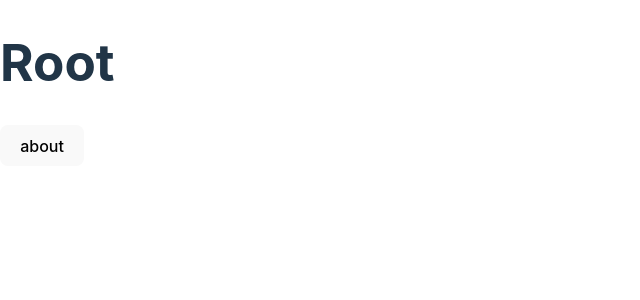
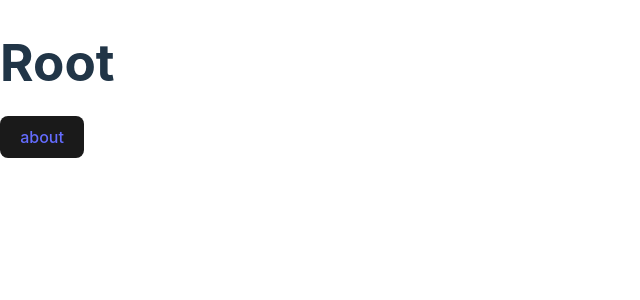
Before and after one commit to GHooN99/vanilla-react-router, a React (Vite) app: page / in a window 1280 px wide. Shown: the top 300 px of the page, without its empty margins (0-640 px from the left). Built offline with nearby package versions, Linux system fonts and the light colour scheme.

Commit message:
feat: Link 컴포넌트 초기 구현

```diff
--- /dev/null
+++ b/src/components/Link/Link.tsx
@@ -0,0 +1,22 @@
+import type { ReactNode, MouseEvent } from "react";
+
+interface LinkProps {
+  children: ReactNode;
+  to: string;
+}
+
+const Link = ({ to, children }: LinkProps) => {
+  const handleLinkClick = (event: MouseEvent<HTMLAnchorElement>) => {
+    event.preventDefault();
+    // TODO 서버로 요청을 보내는 기본동작은 막고 브라우저에 나타나는 주소만 바뀌게 해야함
+    // ?
+  };
+
+  return (
+    <a onClick={handleLinkClick} href={to}>
+      {children}
+    </a>
+  );
+};
+
+export default Link;
--- /dev/null
+++ b/src/components/Link/index.ts
@@ -0,0 +1 @@
+export { default as Link } from "./Link";
--- a/src/index.css
+++ b/src/index.css
@@ -35,7 +35,8 @@ h1 {
   line-height: 1.1;
 }
 
-button {
+button,
+a {
   border-radius: 8px;
   border: 1px solid transparent;
   padding: 0.6em 1.2em;
--- a/src/pages/Root/Root.tsx
+++ b/src/pages/Root/Root.tsx
@@ -1,9 +1,10 @@
+import { Link } from "@components/Link";
+
 const Root = () => {
   return (
     <div>
       <h1>Root</h1>
-      <button>about</button>
-      {/* <Link>about</Link> */}
+      <Link to="/about">about</Link>
     </div>
   );
 };
```
